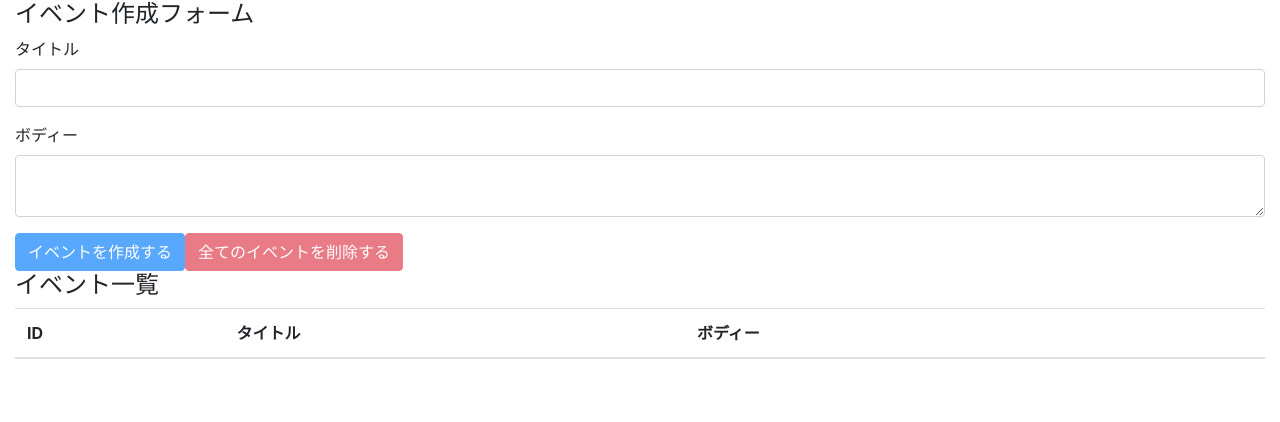
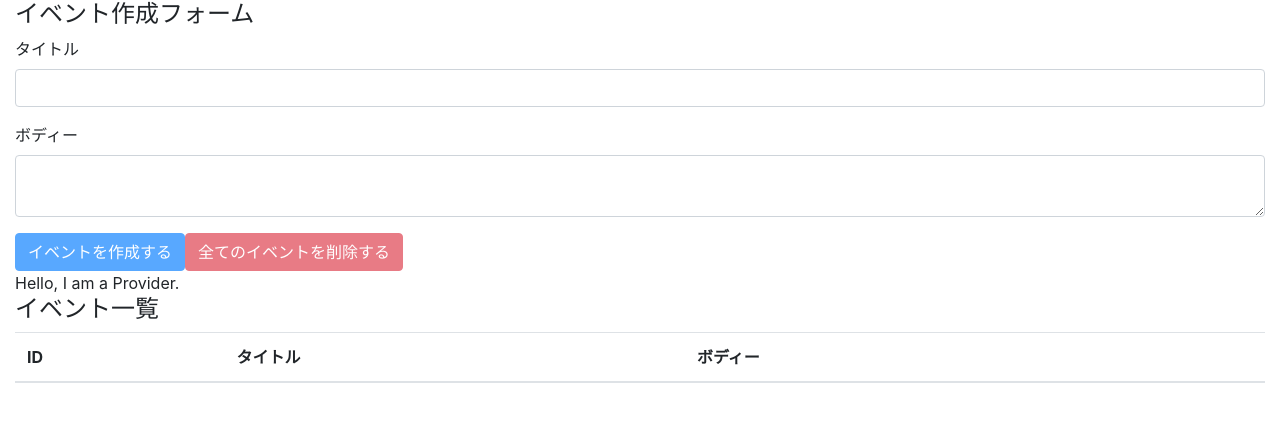
Before and after one commit to four-orfa/react_test, a React (Create React App) app: page / in a window 1280 px wide. Shown: the top 422 px of the page. Built offline with nearby package versions, Linux system fonts and the light colour scheme.

Commit message:
setup react context provider

```diff
--- a/src/components/App.js
+++ b/src/components/App.js
@@ -3,16 +3,18 @@ import 'bootstrap/dist/css/bootstrap.min.css'
 
 import EventForm from './EventForm'
 import Events from './Events'
-
+import AppContext from '../contexts/AppContext'
 import reducer from '../reducers'
 
 const App = () => {
   const [state, dispatch] = useReducer(reducer, [])
   return (
-    <div className='container-fluid'>
-      <EventForm state={state} dispatch={dispatch} />
-      <Events state={state} dispatch={dispatch} />
-    </div>
+    <AppContext.Provider value={'Hello, I am a Provider.'}>
+      <div className='container-fluid'>
+        <EventForm state={state} dispatch={dispatch} />
+        <Events state={state} dispatch={dispatch} />
+      </div>
+    </AppContext.Provider>
   )
 }
 
--- a/src/components/Events.js
+++ b/src/components/Events.js
@@ -1,8 +1,12 @@
+import { useContext } from 'react'
 import Event from '../components/Event'
+import AppContext from '../contexts/AppContext'
 
 const Events = ({ state, dispatch }) => {
+  const value = useContext(AppContext)
   return (
     <>
+      <div>{value}</div>
       <h4>イベント一覧</h4>
       <table className='table table-hover'>
         <thead>
```
